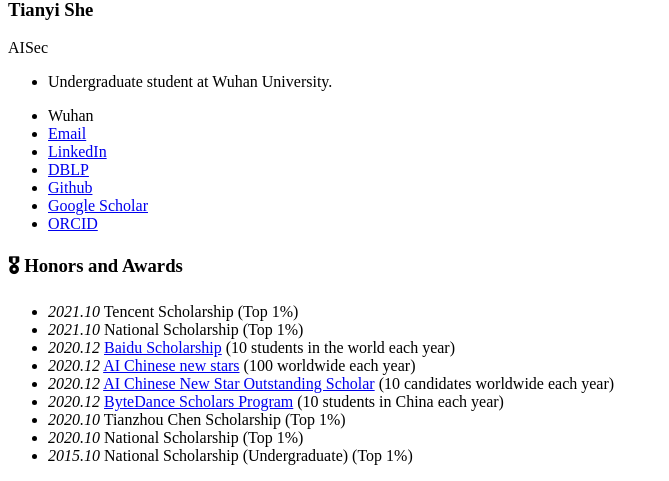
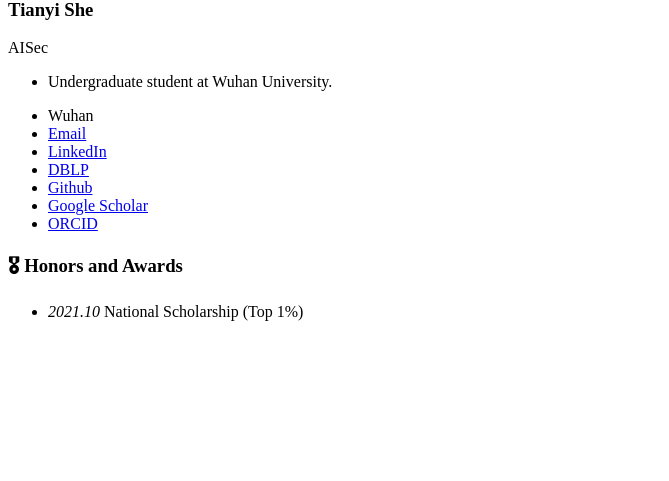
Before and after one commit to AnsonShe/AnsonShe.github.io, a Jekyll site: the page built from _pages/includes/honers.md, in a window 1280 px wide. Shown: the part 526-1007 px from the top of the page, without its empty margins (0-669 px from the left). Built offline with Jekyll 4.4.1, drawn with Linux system fonts in a browser that asks for light colours; our own code applies the rules of GitHub Pages for plain Markdown files; after the commit the page ends 900 px from its top, so only the background shows below that.

Commit message:
Update honers.md

```diff
--- a/_pages/includes/honers.md
+++ b/_pages/includes/honers.md
@@ -1,10 +1,2 @@
 # 🎖 Honors and Awards
-- *2021.10* Tencent Scholarship (Top 1%)
 - *2021.10* National Scholarship (Top 1%)
-- *2020.12* [Baidu Scholarship](https://baike.baidu.com/item/%E7%99%BE%E5%BA%A6%E5%A5%96%E5%AD%A6%E9%87%91/9929412) (10 students in the world each year)
-- *2020.12* [AI Chinese new stars](https://mp.weixin.qq.com/s?__biz=MzA4NzQ5MTA2NA==&mid=2653639431&idx=1&sn=25b6368c1954419b9090840347d9a27d&chksm=8be75b90bc90d286a5af3ef8e610e822d705dc3cf4382b45e3f14489f3e7ec4fd8c95ed0eceb&mpshare=1&scene=2&srcid=0511LMlj9Qv9DeIZAjMjYAU9&sharer_sharetime=1620731348139&sharer_shareid=631c113940cb81f34895aa25ab14422a#rd) (100 worldwide each year)
-- *2020.12* [AI Chinese New Star Outstanding Scholar](https://mp.weixin.qq.com/s?__biz=MzA4NzQ5MTA2NA==&mid=2653639431&idx=1&sn=25b6368c1954419b9090840347d9a27d&chksm=8be75b90bc90d286a5af3ef8e610e822d705dc3cf4382b45e3f14489f3e7ec4fd8c95ed0eceb&mpshare=1&scene=2&srcid=0511LMlj9Qv9DeIZAjMjYAU9&sharer_sharetime=1620731348139&sharer_shareid=631c113940cb81f34895aa25ab14422a#rd) (10 candidates worldwide each year)
-- *2020.12* [ByteDance Scholars Program](https://ur.bytedance.com/scholarship) (10 students in China each year)
-- *2020.10* Tianzhou Chen Scholarship (Top 1%)
-- *2020.10* National Scholarship (Top 1%)
-- *2015.10* National Scholarship (Undergraduate) (Top 1%)
```
